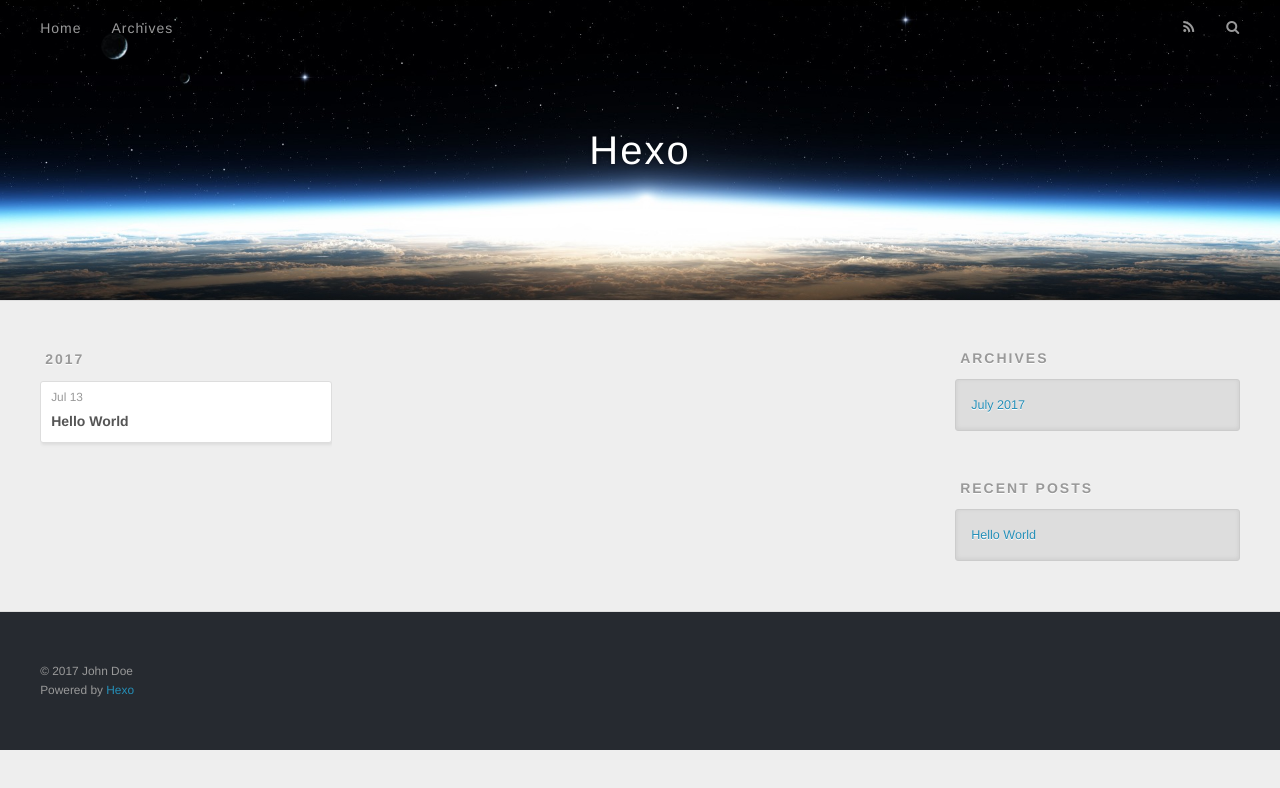
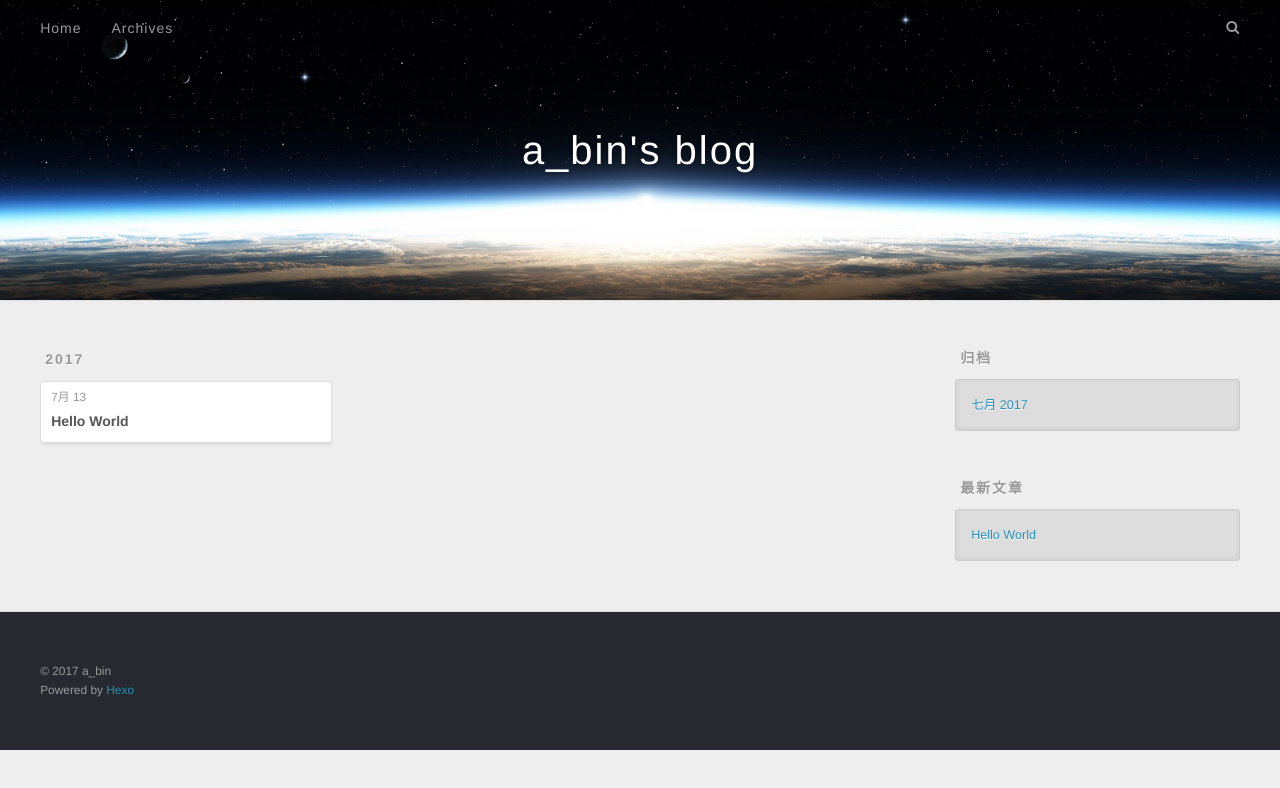
Before and after one commit to 0x7962/0x7962.github.io, a plain HTML site: page archives/index.html in a window 1280 px wide. Drawn offline with nearby package versions, Linux system fonts and the light colour scheme.

Commit message:
Site updated: 2017-07-13 20:52:06

```diff
--- a/archives/index.html
+++ b/archives/index.html
@@ -3,16 +3,14 @@
 <head>
   <meta charset="utf-8">
 
-  <title>Archives | Hexo</title>
+  <title>归档 | a_bin&#39;s blog</title>
   <meta name="viewport" content="width=device-width, initial-scale=1, maximum-scale=1">
   <meta property="og:type" content="website">
-<meta property="og:title" content="Hexo">
+<meta property="og:title" content="a_bin&#39;s blog">
 <meta property="og:url" content="http://yoursite.com/archives/index.html">
-<meta property="og:site_name" content="Hexo">
+<meta property="og:site_name" content="a_bin&#39;s blog">
 <meta name="twitter:card" content="summary">
-<meta name="twitter:title" content="Hexo">
-
-    <link rel="alternate" href="/atom.xml" title="Hexo" type="application/atom+xml">
+<meta name="twitter:title" content="a_bin&#39;s blog">
 
 
     <link rel="icon" href="/favicon.png">
@@ -33,7 +31,7 @@
   <div id="header-outer" class="outer">
     <div id="header-title" class="inner">
       <h1 id="logo-wrap">
-        <a href="/" id="logo">Hexo</a>
+        <a href="/" id="logo">a_bin&#39;s blog</a>
       </h1>
 
     </div>
@@ -48,9 +46,7 @@
       </nav>
       <nav id="sub-nav">
 
-          <a id="nav-rss-link" class="nav-icon" href="/atom.xml" title="RSS Feed"></a>
-
-        <a id="nav-search-btn" class="nav-icon" title="Search"></a>
+        <a id="nav-search-btn" class="nav-icon" title="搜索"></a>
       </nav>
       <div id="search-form-wrap">
         <form action="//google.com/search" method="get" accept-charset="UTF-8" class="search-form"><input type="search" name="q" class="search-form-input" placeholder="Search"><button type="submit" class="search-form-submit">&#xF002;</button><input type="hidden" name="sitesearch" value="http://yoursite.com"></form>
@@ -76,7 +72,7 @@
   <div class="archive-article-inner">
     <header class="archive-article-header">
       <a href="/2017/07/13/hello-world/" class="archive-article-date">
-  <time datetime="2017-07-13T12:21:09.000Z" itemprop="datePublished">Jul 13</time>
+  <time datetime="2017-07-13T12:21:09.000Z" itemprop="datePublished">7月 13</time>
 </a>
 
 
@@ -107,9 +103,9 @@
 
 
   <div class="widget-wrap">
-    <h3 class="widget-title">Archives</h3>
+    <h3 class="widget-title">归档</h3>
     <div class="widget">
-      <ul class="archive-list"><li class="archive-list-item"><a class="archive-list-link" href="/archives/2017/07/">July 2017</a></li></ul>
+      <ul class="archive-list"><li class="archive-list-item"><a class="archive-list-link" href="/archives/2017/07/">七月 2017</a></li></ul>
     </div>
   </div>
 
@@ -117,7 +113,7 @@
 
 
   <div class="widget-wrap">
-    <h3 class="widget-title">Recent Posts</h3>
+    <h3 class="widget-title">最新文章</h3>
     <div class="widget">
       <ul>
 
@@ -137,7 +133,7 @@
 
   <div class="outer">
     <div id="footer-info" class="inner">
-      &copy; 2017 John Doe<br>
+      &copy; 2017 a_bin<br>
       Powered by <a href="http://hexo.io/" target="_blank">Hexo</a>
     </div>
   </div>
```
Also changed, not shown: 2017/07/13/hello-world/index.html (+9 -13 lines), archives/2017/07/index.html (+11 -15 lines), archives/2017/index.html (+11 -15 lines), index.html (+11 -15 lines).
